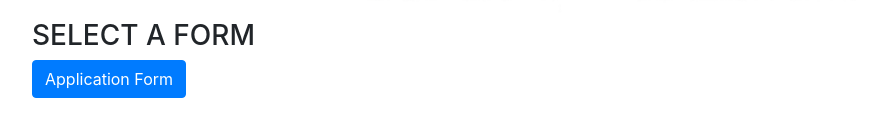
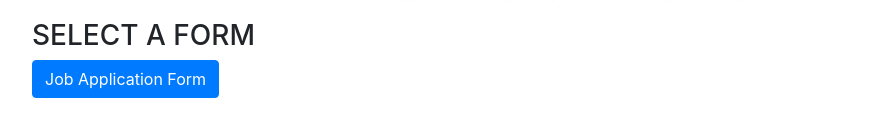
Before and after one commit to daynepilgrim/TruckLiteForm, a plain HTML site: page index.html in a window 1280 px wide. Shown: the part 153-290 px from the top of the page, without its empty margins (53-945 px from the left). Drawn offline with nearby package versions, Linux system fonts and the light colour scheme; some packages are replaced by stand-ins of ours.

Commit message:
updated button

```diff
--- a/partials/options.html
+++ b/partials/options.html
@@ -3,6 +3,6 @@
         <h3 class="panel-title">SELECT A FORM</h3>
     </div>
     <div class="panel-body">
-        <a ng-click="applicationForm()" class="btn btn-primary">Application Form</a>
+        <a ng-click="applicationForm()" class="btn btn-primary">Job Application Form</a>
     </div>
 </div>
```
